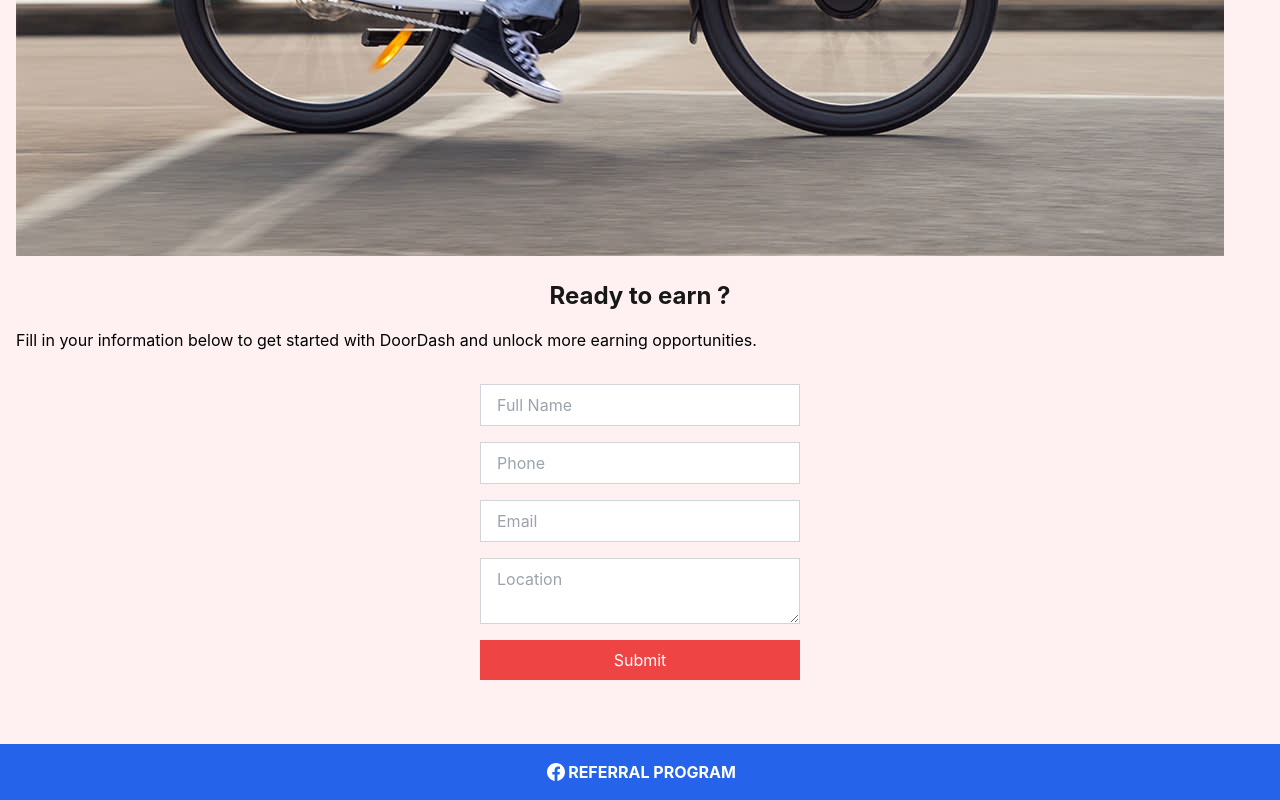
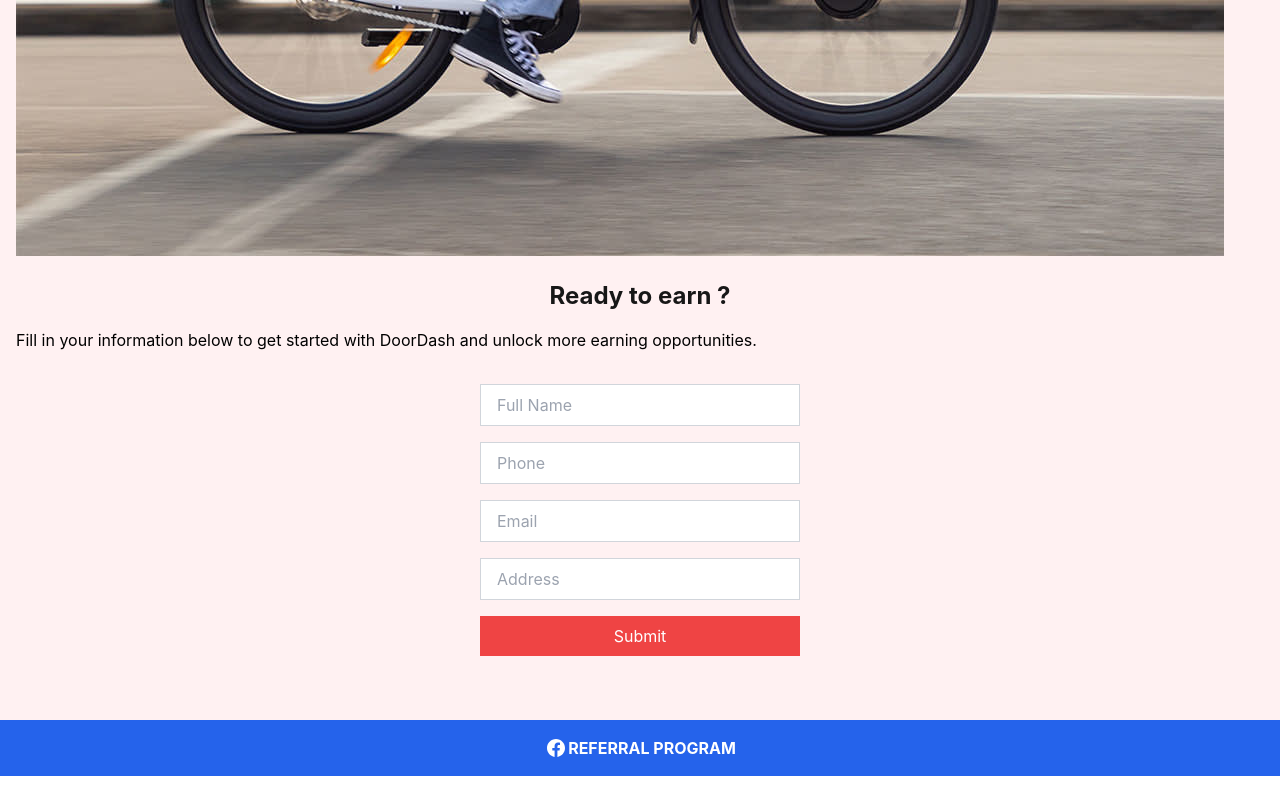
Before and after one commit to overwatchh/fdreferral, a React (Create React App) app: page / in a window 1280 px wide. Shown: the part 7571-8371 px from the top of the page. After the commit the page ends 8347 px from the top, so only its background shows below. Built offline with nearby package versions, Linux system fonts and the light colour scheme.

Commit message:
Save customer contact to firestore

```diff
--- a/package.json
+++ b/package.json
@@ -12,6 +12,7 @@
     "@types/react": "^19.0.10",
     "@types/react-dom": "^19.0.4",
     "classnames": "^2.5.1",
+    "firebase": "^11.4.0",
     "react": "^19.0.0",
     "react-dom": "^19.0.0",
     "react-scripts": "5.0.1",
--- a/src/components/ContactForm.tsx
+++ b/src/components/ContactForm.tsx
@@ -1,31 +1,87 @@
+import { useState } from "react";
+import { addContact } from "../services/contactService";
+import classNames from "classnames";
+
 export const ContactForm = () => {
+  const [form, setForm] = useState({
+    name: "",
+    phone: "",
+    email: "",
+    address: "",
+  });
+  const [isSubmitted, setIsSubmitted] = useState(false);
+  const [isSubmitting, setIsSubmitting] = useState(false);
+  const [error, setError] = useState<string | null>(null);
+
+  const handleChange = (e: React.ChangeEvent<HTMLInputElement>) => {
+    setForm({ ...form, [e.target.name]: e.target.value });
+  };
+
+  const handleSubmit = async (e: React.FormEvent) => {
+    e.preventDefault();
+    setError(null); // Clear previous errors
+    try {
+      setIsSubmitting(true);
+      await addContact(form);
+      setIsSubmitted(true);
+      setIsSubmitting(false);
+    } catch (err) {
+      setError("Failed to save contact. Please try again.");
+      setIsSubmitting(false);
+      console.error(err);
+    }
+  };
+
   return (
-    <form className="mt-8 flex flex-col items-center space-y-4">
+    <form
+      className="mt-8 flex flex-col items-center space-y-4"
+      onSubmit={handleSubmit}
+    >
       <input
         type="text"
         placeholder="Full Name"
         name="name"
         className="border border-gray-300 px-4 py-2 w-80"
+        required
+        onChange={handleChange}
       />
       <input
         type="text"
         placeholder="Phone"
         name="phone"
         className="border border-gray-300 px-4 py-2 w-80"
+        required
+        onChange={handleChange}
       />
       <input
         type="email"
         name="email"
         placeholder="Email"
         className="border border-gray-300 px-4 py-2 w-80"
+        required
+        onChange={handleChange}
       />
-      <textarea
+      <input
+        type="text"
         name="address"
-        placeholder="Location"
+        placeholder="Address"
         className="border border-gray-300 px-4 py-2 w-80"
-      ></textarea>
-      <button className="bg-red-500 hover:bg-red-600 text-white px-4 py-2 w-80">
-        Submit
+        required
+        onChange={handleChange}
+      />
+      {isSubmitted && (
+        <p className="mt-4 text-green-600 text-center font-medium">
+          ✔️ Successfully saved!
+        </p>
+      )}
+      {error && <p className="text-red-500 text-sm mb-2">{error}</p>}
+      <button
+        className={classNames(
+          "bg-red-500 hover:bg-red-600 text-white px-4 py-2 w-80",
+          { hidden: isSubmitted }
+        )}
+      >
+        {isSubmitting ? "Submitting..." : "Submit"}
       </button>
     </form>
   );
--- /dev/null
+++ b/src/firebaseConfig.ts
@@ -0,0 +1,25 @@
+// Import the functions you need from the SDKs you need
+import { initializeApp } from "firebase/app";
+import { getAnalytics } from "firebase/analytics";
+import { getFirestore } from "firebase/firestore";
+// TODO: Add SDKs for Firebase products that you want to use
+// https://firebase.google.com/docs/web/setup#available-libraries
+
+// Your web app's Firebase configuration
+// For Firebase JS SDK v7.20.0 and later, measurementId is optional
+const firebaseConfig = {
+  apiKey: "AIzaSyB_wpRwMBn14aXPooEamgENi3AX7ef3kLY",
+  authDomain: "fdreferral.firebaseapp.com",
+  projectId: "fdreferral",
+  storageBucket: "fdreferral.firebasestorage.app",
+  messagingSenderId: "810717456919",
+  appId: "1:810717456919:web:d3c8e381b83f9c11904a52",
+  measurementId: "G-FVEH6DYYK0",
+};
+
+// Initialize Firebase
+const app = initializeApp(firebaseConfig);
+const analytics = getAnalytics(app);
+const db = getFirestore(app);
+
+export { db, analytics };
--- /dev/null
+++ b/src/services/contactService.ts
@@ -0,0 +1,19 @@
+import { db } from "../firebaseConfig";
+import { collection, addDoc } from "firebase/firestore";
+
+interface ContactForm {
+  name: string;
+  phone: string;
+  email: string;
+  address: string;
+}
+
+export const addContact = async (contact: ContactForm) => {
+  try {
+    const docRef = await addDoc(collection(db, "contacts"), contact);
+    console.log("Document written with ID: ", docRef.id);
+  } catch (error) {
+    console.error("Error adding document: ", error);
+    throw error;
+  }
+};
```
Also changed, not shown: 1 other file (tests, documents, lock files or other folders).
